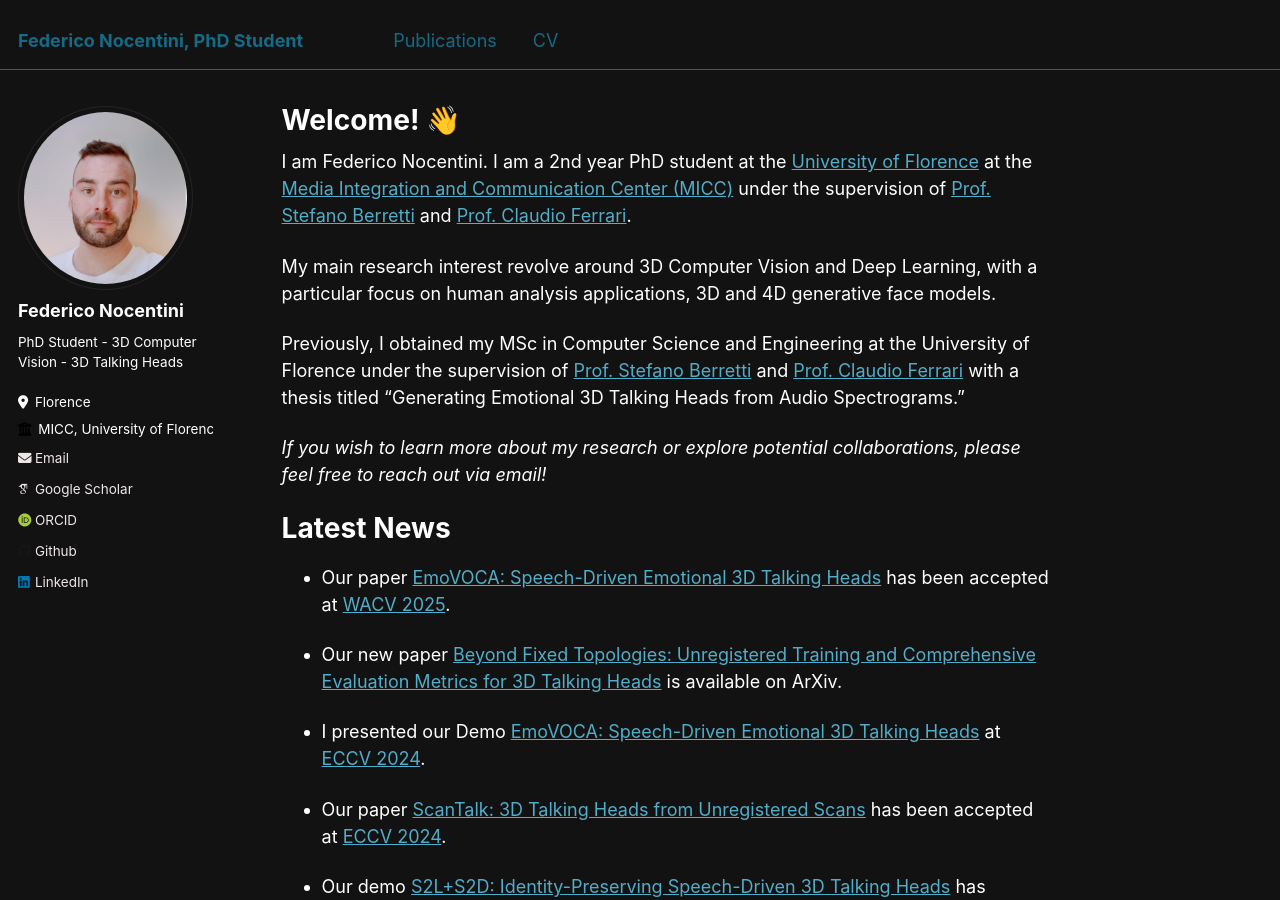
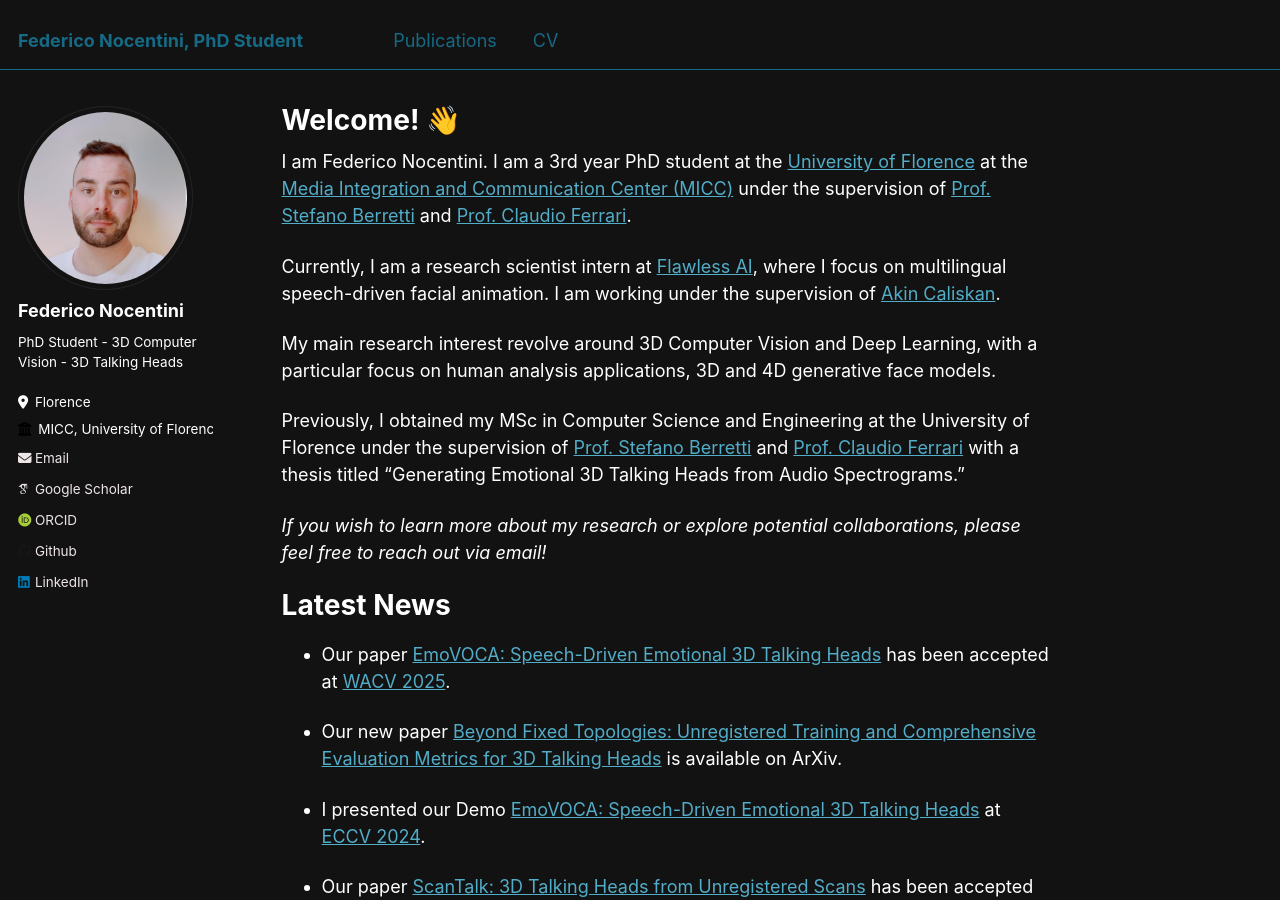
Before and after one commit to FedeNoce/fedenoce.github.io, a Jekyll site: the page built from _pages/about.md, in a window 1280 px wide and 900 px high. Built offline with Jekyll 4.4.1, drawn with Linux system fonts in a browser that asks for light colours; some web fonts are replaced.

Commit message:
modified:   _pages/about.md

```diff
--- a/_pages/about.md
+++ b/_pages/about.md
@@ -7,7 +7,11 @@ redirect_from:
   - /about.html
 ---
 
-I am Federico Nocentini. I am a 2nd year PhD student at the [University of Florence](https://www.unifi.it/changelang-eng.html) at the [Media Integration and Communication Center (MICC)](https://www.micc.unifi.it/) under the supervision of [Prof. Stefano Berretti](https://www.micc.unifi.it/berretti/) and [Prof. Claudio Ferrari](https://clferrari.github.io/).
+I am Federico Nocentini. I am a 3rd year PhD student at the [University of Florence](https://www.unifi.it/changelang-eng.html) at the [Media Integration and Communication Center (MICC)](https://www.micc.unifi.it/) under the supervision of [Prof. Stefano Berretti](https://www.micc.unifi.it/berretti/) and [Prof. Claudio Ferrari](https://clferrari.github.io/).
+
+
+Currently, I am a research scientist intern at [Flawless AI](https://www.flawlessai.com/), where I focus on multilingual speech-driven facial animation. I am working under the supervision of [Akin Caliskan](https://akincaliskan3d.github.io/).
+
 
 My main research interest revolve around 3D Computer Vision and Deep Learning, with a particular focus on human analysis applications, 3D and 4D generative face models.
 
```
